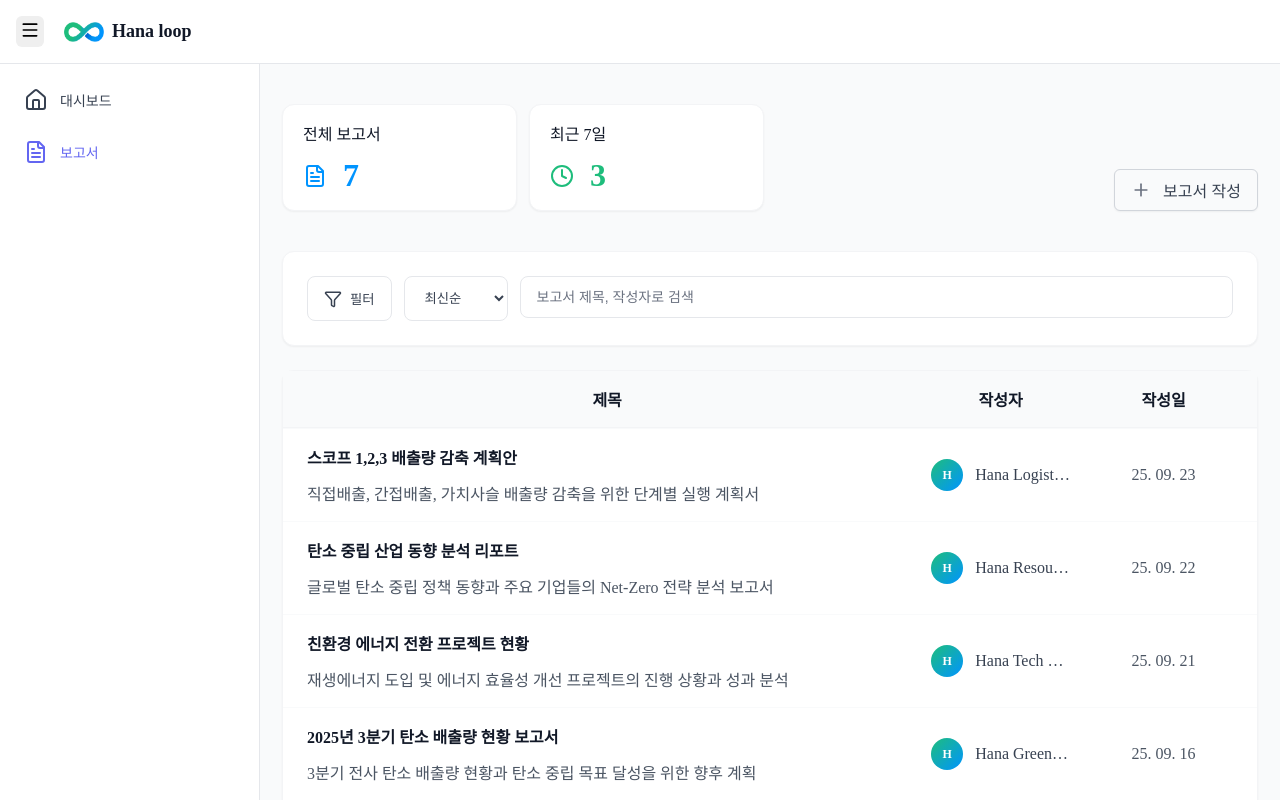
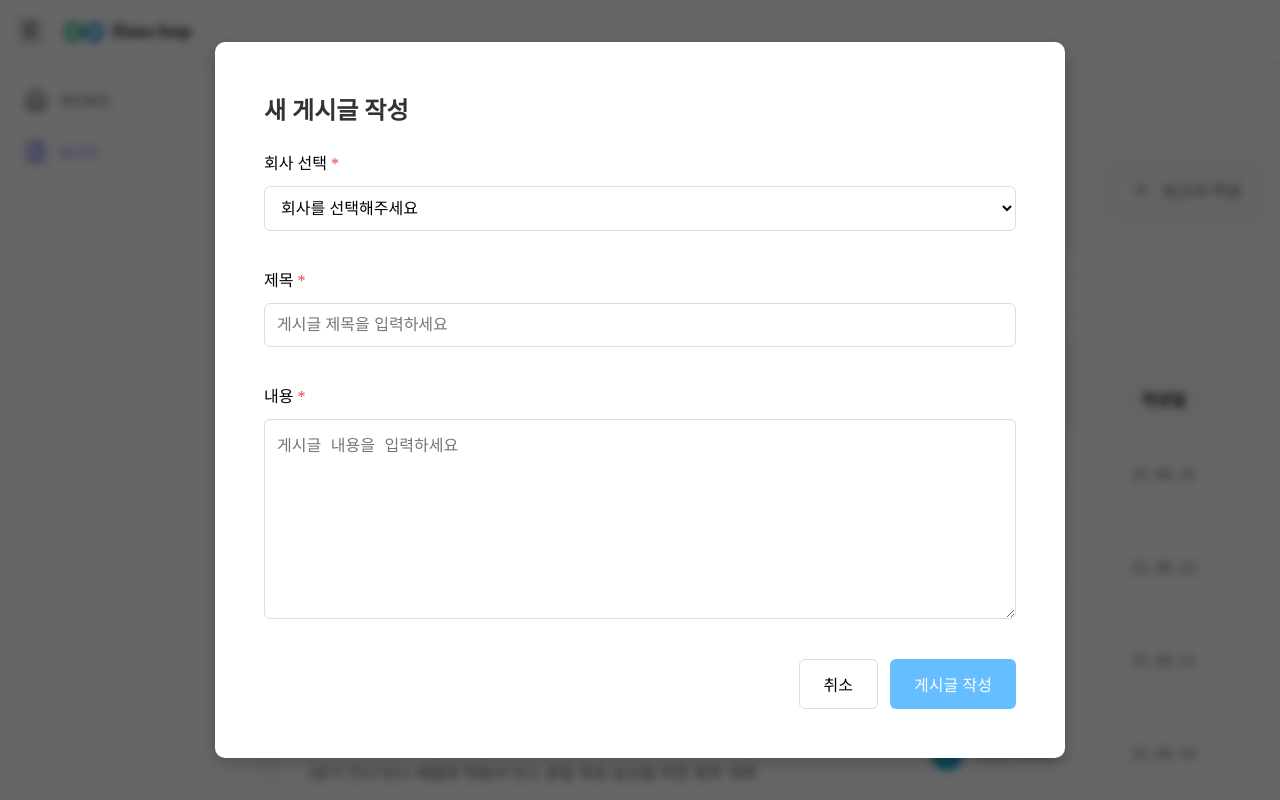
Before and after one commit to CH4MD0M/hana-loop-dashboard, a Next.js app: page /reports in a window 1280 px wide. Both pictures are taken after a click on the button "보고서 작성". Shown: the top 800 px of the page. Built offline with nearby package versions, Linux system fonts and the light colour scheme.

Commit message:
feat: report 작성 기능 구현

```diff
--- /dev/null
+++ b/src/app/(dashboard)/reports/_components/create-report-modal.module.css
@@ -0,0 +1,122 @@
+.form {
+  padding: 12px;
+}
+
+@media (min-width: 768px) {
+  .form {
+    max-width: 90dvw;
+    min-width: 80rem;
+    padding: 2.4rem;
+  }
+}
+
+.title {
+  margin-bottom: 2.4rem;
+  font-size: 1.8rem;
+  font-weight: bold;
+  color: #333;
+}
+
+@media (min-width: 768px) {
+  .title {
+    font-size: 2.4rem;
+  }
+}
+
+.fieldsContainer {
+  margin-bottom: 2.8rem;
+  display: flex;
+  flex-direction: column;
+  gap: 2rem;
+}
+
+@media (min-width: 768px) {
+  .fieldsContainer {
+    margin-bottom: 4rem;
+    gap: 3.6rem;
+  }
+}
+
+/* Base Input */
+.baseInput {
+  width: 100%;
+  border-radius: 6px;
+  border: 1px solid #ddd;
+  padding: 1.2rem;
+  font-size: 1.6rem;
+  outline: none;
+  transition: border-color 0.2s ease;
+}
+
+.baseInput:focus {
+  border-color: #0094ff;
+}
+
+.inputError {
+  border-color: #dc2626;
+}
+
+/* Select */
+.select {
+  background-color: white;
+}
+
+/* Textarea */
+.textarea {
+  min-height: 20rem;
+  resize: vertical;
+  font-size: 1.4rem;
+}
+
+@media (min-width: 768px) {
+  .textarea {
+    font-size: 1.6rem;
+  }
+}
+
+/* Button */
+.buttonContainer {
+  display: flex;
+  justify-content: flex-end;
+  gap: 1.2rem;
+}
+
+.buttonBase {
+  cursor: pointer;
+  border-radius: 6px;
+  padding: 1.2rem 2.4rem;
+  font-size: 1.4rem;
+  outline: none;
+  border: none;
+  transition: opacity 0.2s ease;
+}
+
+@media (min-width: 768px) {
+  .buttonBase {
+    font-size: 1.6rem;
+  }
+}
+
+.cancelButton {
+  border: 1px solid #ddd;
+  background-color: white;
+  color: inherit;
+}
+
+.cancelButton:hover {
+  background-color: #f9fafb;
+}
+
+.submitButton {
+  background-color: #0094ff;
+  color: white;
+}
+
+.submitButton:hover:not(:disabled) {
+  background-color: #0084e6;
+}
+
+.submitButton:disabled {
+  cursor: not-allowed;
+  opacity: 0.6;
+}
--- /dev/null
+++ b/src/app/(dashboard)/reports/_components/create-report-modal.tsx
@@ -0,0 +1,174 @@
+'use client';
+
+import { useCallback } from 'react';
+import { useForm, FormProvider } from 'react-hook-form';
+import { zodResolver } from '@hookform/resolvers/zod';
+
+import { Post } from '@/types/Post';
+import { useModalStore } from '@/store/use-modal-store';
+
+import { companies } from '@/lib/data/companies';
+import { createOrUpdatePost } from '@/lib/api';
+import {
+  createPostSchema,
+  CreatePostFormData,
+  getDefaultPostValues,
+  transformToPostData,
+} from '@/lib/schemas/reports';
+
+import { BaseModal } from '@/components/modal/base-modal';
+import { ConfirmModal } from '@/components/modal/confirm-modal';
+import FormField from '@/components/input-field/form-field';
+import InputField from '@/components/input-field/input-field';
+
+import styles from './create-report-modal.module.css';
+
+interface CreatePostModalProps {
+  onPostCreated?: (newPost: Post) => void;
+  closeOnlyByAction?: boolean;
+}
+
+const CreatePostModal = ({ onPostCreated, closeOnlyByAction = true }: CreatePostModalProps) => {
+  const { openModal, closeModal } = useModalStore(['openModal', 'closeModal']);
+
+  const methods = useForm<CreatePostFormData>({
+    resolver: zodResolver(createPostSchema),
+    defaultValues: getDefaultPostValues(),
+    mode: 'onChange',
+  });
+
+  const {
+    handleSubmit,
+    formState: { isValid, isDirty },
+  } = methods;
+
+  // 취소 버튼 클릭
+  const handleCancel = useCallback(() => {
+    if (isDirty) {
+      openModal(
+        'confirm-modal',
+        <ConfirmModal
+          title="작성 중인 게시글이 있습니다"
+          content="작성 중인 내용이 저장되지 않습니다. 정말 나가시겠습니까?"
+          closeBtnText="계속 작성"
+          confirmBtnText="나가기"
+          onClose={() => closeModal('confirm-modal')}
+          onConfirm={() => {
+            closeModal('confirm-modal');
+            closeModal('create-post');
+          }}
+          closeOnlyByAction={true}
+        />
+      );
+    } else {
+      closeModal('create-post');
+    }
+  }, [isDirty, openModal, closeModal]);
+
+  // 게시글 저장
+  const onSubmit = useCallback(
+    async (formData: CreatePostFormData) => {
+      try {
+        const postData = transformToPostData(formData);
+
+        const createdPost = await createOrUpdatePost(postData);
+
+        if (onPostCreated) onPostCreated(createdPost);
+
+        closeModal('create-post');
+      } catch (error) {
+        alert('게시글 저장에 실패했습니다. 다시 시도해주세요.');
+      }
+    },
+    [closeModal]
+  );
+
+  return (
+    <>
+      <BaseModal name="create-post" closeOnlyByAction={closeOnlyByAction}>
+        <FormProvider {...methods}>
+          <form className={styles.form} onSubmit={handleSubmit(onSubmit)}>
+            <h2 className={styles.title}>새 게시글 작성</h2>
+
+            <div className={styles.fieldsContainer}>
+              {/* 회사 선택 */}
+              <FormField>
+                <FormField.Title title="회사 선택" isRequired={true} />
+                <InputField
+                  name="resourceUid"
+                  renderInput={(field, fieldState) => (
+                    <select
+                      {...field}
+                      className={`${styles.baseInput} ${styles.select} ${
+                        fieldState.error ? styles.inputError : ''
+                      }`}
+                    >
+                      <option value="">회사를 선택해주세요</option>
+                      {companies.map((company) => (
+                        <option key={company.id} value={company.id}>
+                          {company.name} ({company.country})
+                        </option>
+                      ))}
+                    </select>
+                  )}
+                />
+              </FormField>
+
+              {/* 제목 */}
+              <FormField>
+                <FormField.Title title="제목" isRequired={true} />
+                <InputField
+                  name="title"
+                  renderInput={(field, fieldState) => (
+                    <input
+                      {...field}
+                      type="text"
+                      placeholder="게시글 제목을 입력하세요"
+                      className={`${styles.baseInput} ${fieldState.error ? styles.inputError : ''}`}
+                    />
+                  )}
+                />
+              </FormField>
+
+              {/* 내용 */}
+              <FormField>
+                <FormField.Title title="내용" isRequired={true} />
+                <InputField
+                  name="content"
+                  renderInput={(field, fieldState) => (
+                    <textarea
+                      {...field}
+                      placeholder="게시글 내용을 입력하세요"
+                      className={`${styles.baseInput} ${styles.textarea} ${
+                        fieldState.error ? styles.inputError : ''
+                      }`}
+                    />
+                  )}
+                />
+              </FormField>
+            </div>
+
+            <div className={styles.buttonContainer}>
+              <button
+                type="button"
+                onClick={handleCancel}
+                className={`${styles.buttonBase} ${styles.cancelButton}`}
+              >
+                취소
+              </button>
+              <button
+                disabled={!isValid}
+                type="submit"
+                className={`${styles.buttonBase} ${styles.submitButton}`}
+              >
+                게시글 작성
+              </button>
+            </div>
+          </form>
+        </FormProvider>
+      </BaseModal>
+    </>
+  );
+};
+
+export default CreatePostModal;
--- a/src/app/(dashboard)/reports/_components/report-status.tsx
+++ b/src/app/(dashboard)/reports/_components/report-status.tsx
@@ -1,16 +1,20 @@
 'use client';
 
-import { Post } from '@/types/Post';
 import dayjs from 'dayjs';
 import { Clock, FileText, Plus } from 'lucide-react';
 
+import { Post } from '@/types/Post';
+import { useModalStore } from '@/store/use-modal-store';
+
+import CreatePostModal from './create-report-modal';
 import styles from './report-status.module.css';
 
 interface ReportStatusProps {
   reportListData: Post[];
+  onPostCreated: (newPost: Post) => void;
 }
 
-const ReportStatus = ({ reportListData }: ReportStatusProps) => {
+const ReportStatus = ({ reportListData, onPostCreated }: ReportStatusProps) => {
   const totalPosts = reportListData.length;
 
   const recentPosts = reportListData.filter((post) => {
@@ -19,7 +23,11 @@ const ReportStatus = ({ reportListData }: ReportStatusProps) => {
     return postDate.isAfter(weekAgo);
   }).length;
 
-  const onCreateReport = () => {};
+  const { openModal } = useModalStore(['openModal']);
+
+  const onCreateReport = () => {
+    openModal('create-post', <CreatePostModal onPostCreated={onPostCreated} />);
+  };
 
   return (
     <div className={styles.container}>
--- a/src/types/Modal.ts
+++ b/src/types/Modal.ts
@@ -1,5 +1,6 @@
 export const ModalTypes = {
   CONFIRM: 'confirm-modal',
+  CREATE_POST: 'create-post',
 } as const;
 
 export type ModalId = (typeof ModalTypes)[keyof typeof ModalTypes];
```
